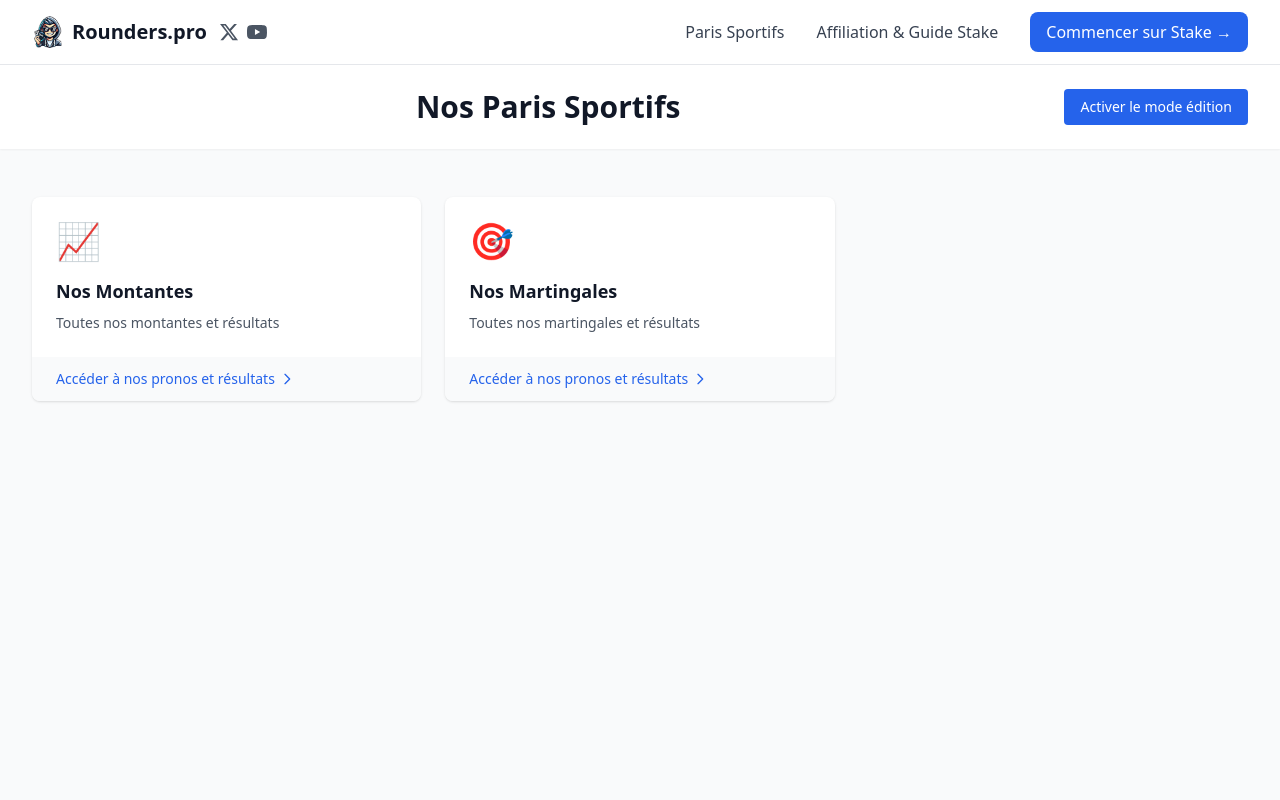
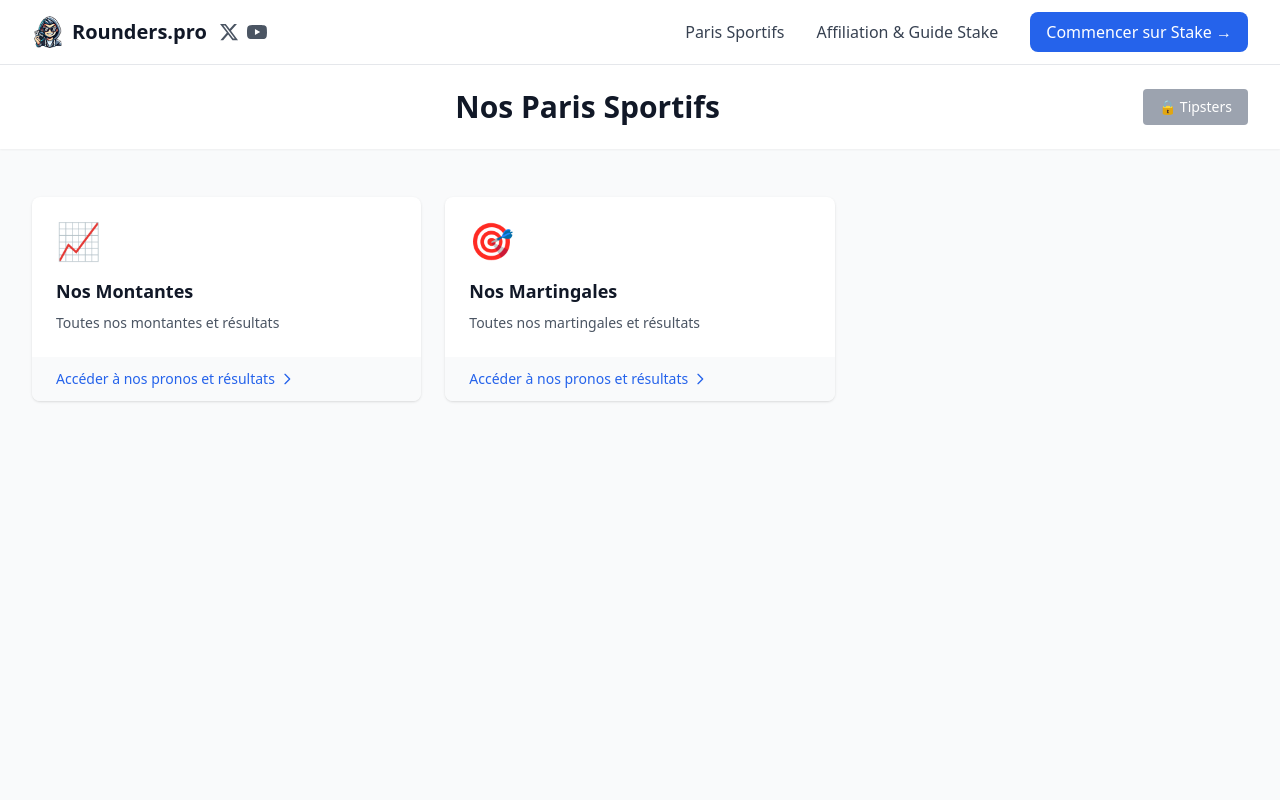
Before and after one commit to Web-Online-Concept/rounders-pro, a Next.js app: page /paris-sportifs in a window 1280 px wide. Shown: the top 800 px of the page. Built offline with nearby package versions, Linux system fonts and the light colour scheme.

Commit message:
Update page.js

```diff
--- a/app/paris-sportifs/page.js
+++ b/app/paris-sportifs/page.js
@@ -91,9 +91,9 @@ export default function ParisSporifsPage() {
           ) : (
             <button
               onClick={() => setShowPasswordModal(true)}
-              className="bg-blue-600 text-white px-4 py-2 rounded hover:bg-blue-700 transition-colors text-sm"
+              className="bg-gray-400 text-white px-4 py-2 rounded hover:bg-gray-500 transition-colors text-sm flex items-center"
             >
-              Activer le mode édition
+              🔒 Tipsters
             </button>
           )}
         </div>
```
